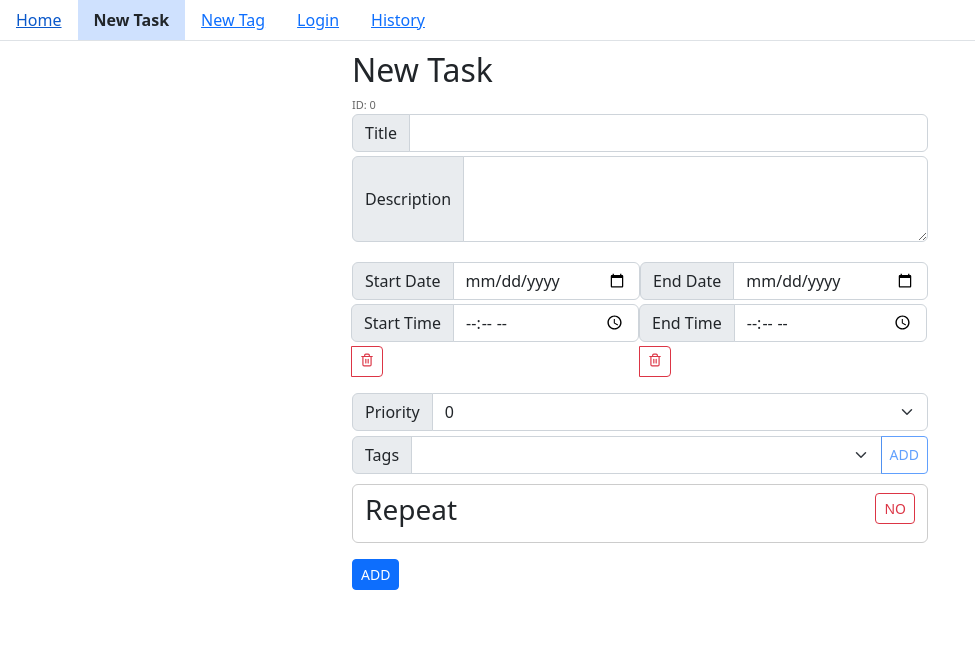
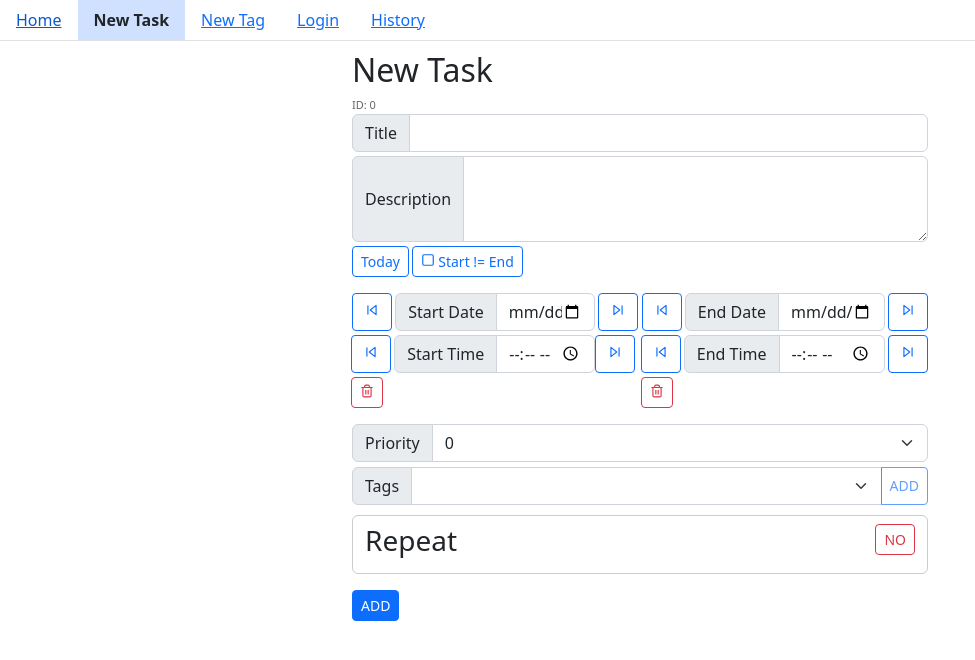
Before and after one commit to MrOggy85/tasks, a React (Create React App) app: page /task/0 in a window 1280 px wide. Shown: the top 660 px of the page, without its empty margins (0-975 px from the left). Built offline with nearby package versions, Linux system fonts and the light colour scheme.

Commit message:
feat: improve Task date input

```diff
--- a/src/components/Button/Button.tsx
+++ b/src/components/Button/Button.tsx
@@ -22,6 +22,7 @@ type Props = {
   content: ReactNode;
   onClick: () => void;
   style?: React.CSSProperties | undefined;
+  className?: string;
   disabled?: boolean;
   type?: 'button' | 'submit' | 'reset';
 };
@@ -32,11 +33,13 @@ const Button = ({
   onClick,
   disabled,
   style,
+  className,
   type,
 }: Props) => {
   return (
     <BootstrapButton
       style={style}
+      className={className}
       variant={variant}
       type={type || 'button'}
       disabled={disabled}
--- a/src/pages/Task/Task.module.css
+++ b/src/pages/Task/Task.module.css
@@ -9,3 +9,57 @@
   justify-content: space-between;
   align-items: flex-start;
 }
+
+.datetimeContainer {
+  display: flex
+}
+
+.startDatetimeContainer {
+  margin: 1rem 0;
+  display: flex;
+  flex-direction: column;
+}
+.endDatetimeContainer {
+  margin: 1rem 0;
+  display: flex;
+  flex-direction: column;
+}
+
+.dateContainer {
+  display: flex;
+  flex: 1
+}
+
+:global(.input-group-text) {
+  padding: 0 0.3rem;
+}
+
+@media only screen and (max-width: 400px) {
+  .datetimeContainer {
+    flex-direction: column;
+  }
+}
+
+@media only screen and (min-width: 400px) {
+  .startDatetimeContainer {
+    margin-right: 0.1rem;
+  }
+  .endDatetimeContainer {
+    margin-left: 0.1rem;
+  }
+  .dateLeftButton, .dateRightButton {
+    display: none;
+  }
+}
+
+.dateLeftButton {
+  margin-right: 0.2rem;
+  margin-bottom: 0.25rem;
+  min-width: 2.5rem;
+}
+
+.dateRightButton {
+  margin-left: 0.2rem;
+  margin-bottom: 0.25rem;
+  min-width: 2.5rem;
+}
--- a/src/pages/Task/Task.tsx
+++ b/src/pages/Task/Task.tsx
@@ -1,6 +1,12 @@
 import { ComponentProps, useEffect, useState } from 'react';
-import format from 'date-fns/format';
-import { FiTrash2 } from 'react-icons/fi';
+import { format, sub as dateSub, add as dateAdd } from 'date-fns';
+import {
+  FiCheckSquare,
+  FiSquare,
+  FiTrash2,
+  FiSkipForward,
+  FiSkipBack,
+} from 'react-icons/fi';
 import { parseCronExpression } from 'cron-schedule';
 import { useNavigate, useParams } from 'react-router-dom';
 import { Container, Form, InputGroup, Spinner } from 'react-bootstrap';
@@ -79,6 +85,7 @@ const Task = () => {
   const [description, setDescription] = useState('');
   const [startDate, setStartDate] = useState<Date | undefined>(undefined);
   const [endDate, setEndDate] = useState<Date | undefined>(undefined);
+  const [startEndDateSame, setStartEndDateSame] = useState(false);
   const [priority, setPriority] = useState<Task['priority']>(0);
   const [chosenTags, setChosenTags] = useState<number[]>([]);
   const [tagSelect, setTagSelect] = useState<number>(0);
@@ -184,6 +191,34 @@ const Task = () => {
     }
   };
 
+  const onTodayClick = () => {
+    const now = new Date();
+    const year = now.getFullYear();
+    const month = now.getMonth();
+    const date = now.getDate();
+    const hour = 6;
+    const minute = 30;
+    setStartDate(new Date(year, month, date, hour, minute));
+    setEndDate(new Date(year, month, date, hour, minute));
+  };
+
+  const onDateLeftClick = (date: Date, setDate: (date: Date) => void) => {
+    const newDate = dateSub(date, { days: 1 });
+    setDate(newDate);
+  };
+  const onDateRightClick = (date: Date, setDate: (date: Date) => void) => {
+    const newDate = dateAdd(date, { days: 1 });
+    setDate(newDate);
+  };
+  const onTimeLeftClick = (date: Date, setDate: (date: Date) => void) => {
+    const newDate = dateSub(date, { minutes: 30 });
+    setDate(newDate);
+  };
+  const onTimeRightClick = (date: Date, setDate: (date: Date) => void) => {
+    const newDate = dateAdd(date, { minutes: 30 });
+    setDate(newDate);
+  };
+
   let nextDate: Date | undefined = undefined;
   try {
     nextDate = repeatCronPattern
@@ -217,8 +252,52 @@ const Task = () => {
         type="textarea"
       />
 
-      <div style={{ display: 'flex' }}>
-        <InputGroup className="mb-3 mt-3">
+      <div>
+        <Button
+          variant="outline-primary"
+          type="button"
+          style={{ marginRight: '.2rem' }}
+          onClick={() => {
+            onTodayClick();
+          }}
+          content="Today"
+        />
+
+        <Button
+          variant="outline-primary"
+          type="button"
+          onClick={() => {
+            setStartEndDateSame(!startEndDateSame);
+          }}
+          content={
+            startEndDateSame ? (
+              <>
+                <FiCheckSquare style={{ marginRight: '.2rem' }} />
+                Start = End
+              </>
+            ) : (
+              <>
+                <FiSquare style={{ marginRight: '.2rem' }} />
+                Start != End
+              </>
+            )
+          }
+        />
+      </div>
+
+      <div className={styles.datetimeContainer}>
+        {!startEndDateSame && (
+          <InputGroup className={styles.startDatetimeContainer}>
+            <div className={styles.dateContainer}>
+              <Button
+                variant="outline-primary"
+                type="button"
+                className={styles.dateLeftButton}
+                onClick={() => {
+                  onDateLeftClick(startDate || new Date(), setStartDate);
+                }}
+                content={<FiSkipBack />}
+              />
               <InputField
                 label="Start Date"
                 value={startDate ? format(startDate, 'yyyy-MM-dd') : ''}
@@ -227,16 +306,39 @@ const Task = () => {
                     return;
                   }
                   const now = new Date();
-              const year = Number(newValue.split('-')[0]) || now.getFullYear();
+                  const year =
+                    Number(newValue.split('-')[0]) ?? now.getFullYear();
                   const month =
-                Number(newValue.split('-')[1]) - 1 || now.getMonth();
-              const date = Number(newValue.split('-')[2]) || now.getDate();
-              const hour = startDate?.getHours() ?? endDate?.getHours() ?? 6;
+                    Number(newValue.split('-')[1]) - 1 ?? now.getMonth();
+                  const date = Number(newValue.split('-')[2]) ?? now.getDate();
+                  const hour =
+                    startDate?.getHours() ?? endDate?.getHours() ?? 6;
                   const minute =
                     startDate?.getMinutes() ?? endDate?.getMinutes() ?? 30;
                   setStartDate(new Date(year, month, date, hour, minute));
                 }}
                 type="date"
+              />
+              <Button
+                variant="outline-primary"
+                type="button"
+                className={styles.dateRightButton}
+                onClick={() => {
+                  onDateRightClick(startDate || new Date(), setStartDate);
+                }}
+                content={<FiSkipForward />}
+              />
+            </div>
+
+            <div className={styles.dateContainer}>
+              <Button
+                variant="outline-primary"
+                type="button"
+                className={styles.dateLeftButton}
+                onClick={() => {
+                  onTimeLeftClick(startDate || new Date(), setStartDate);
+                }}
+                content={<FiSkipBack />}
               />
               <InputField
                 label="Start Time"
@@ -246,15 +348,26 @@ const Task = () => {
                     return;
                   }
                   const now = new Date();
-              const year = startDate?.getFullYear() || now.getFullYear();
-              const month = startDate?.getMonth() || now.getMonth();
-              const date = startDate?.getDate() || now.getDate();
+                  const year = startDate?.getFullYear() ?? now.getFullYear();
+                  const month = startDate?.getMonth() ?? now.getMonth();
+                  const date = startDate?.getDate() ?? now.getDate();
                   const hour = Number(newValue.split(':')[0]);
                   const minute = Number(newValue.split(':')[1]);
                   setStartDate(new Date(year, month, date, hour, minute));
                 }}
                 type="time"
               />
+              <Button
+                variant="outline-primary"
+                type="button"
+                className={styles.dateLeftButton}
+                onClick={() => {
+                  onTimeRightClick(startDate || new Date(), setStartDate);
+                }}
+                content={<FiSkipForward />}
+              />
+            </div>
+            <div style={{ display: 'block', width: '100%' }}>
               <Button
                 variant="outline-danger"
                 type="button"
@@ -263,30 +376,76 @@ const Task = () => {
                 }}
                 content={<FiTrash2 />}
               />
+            </div>
           </InputGroup>
+        )}
 
-        <InputGroup className="mb-3 mt-3">
+        <InputGroup className={styles.endDatetimeContainer}>
+          <div className={styles.dateContainer}>
+            <Button
+              variant="outline-primary"
+              type="button"
+              className={styles.dateLeftButton}
+              onClick={() => {
+                onDateLeftClick(endDate || new Date(), setEndDate);
+                if (startEndDateSame) {
+                  onDateLeftClick(startDate || new Date(), setStartDate);
+                }
+              }}
+              content={<FiSkipBack />}
+            />
             <InputField
-            label="End Date"
+              label={startEndDateSame ? 'Date' : 'End Date'}
               value={endDate ? format(endDate, 'yyyy-MM-dd') : ''}
               onChange={(newValue) => {
                 if (!newValue) {
                   return;
                 }
                 const now = new Date();
-              const year = Number(newValue.split('-')[0]) || now.getFullYear();
+                const year =
+                  Number(newValue.split('-')[0]) ?? now.getFullYear();
                 const month =
-                Number(newValue.split('-')[1]) - 1 || now.getMonth();
-              const date = Number(newValue.split('-')[2]) || now.getDate();
+                  Number(newValue.split('-')[1]) - 1 ?? now.getMonth();
+                const date = Number(newValue.split('-')[2]) ?? now.getDate();
                 const hour = endDate?.getHours() ?? startDate?.getHours() ?? 6;
                 const minute =
                   endDate?.getMinutes() ?? startDate?.getMinutes() ?? 30;
                 setEndDate(new Date(year, month, date, hour, minute));
+
+                if (startEndDateSame) {
+                  setStartDate(new Date(year, month, date, hour, minute));
+                }
               }}
               type="date"
             />
+            <Button
+              variant="outline-primary"
+              type="button"
+              className={styles.dateRightButton}
+              onClick={() => {
+                onDateRightClick(endDate || new Date(), setEndDate);
+                if (startEndDateSame) {
+                  onDateRightClick(startDate || new Date(), setStartDate);
+                }
+              }}
+              content={<FiSkipForward />}
+            />
+          </div>
+          <div className={styles.dateContainer}>
+            <Button
+              variant="outline-primary"
+              type="button"
+              className={styles.dateLeftButton}
+              onClick={() => {
+                onTimeLeftClick(endDate || new Date(), setEndDate);
+                if (startEndDateSame) {
+                  onTimeLeftClick(startDate || new Date(), setStartDate);
+                }
+              }}
+              content={<FiSkipBack />}
+            />
             <InputField
-            label="End Time"
+              label={startEndDateSame ? 'Time' : 'End Time'}
               value={endDate ? format(endDate, 'HH:mm') : ''}
               onChange={(newValue) => {
                 if (!newValue) {
@@ -299,9 +458,27 @@ const Task = () => {
                 const hour = Number(newValue.split(':')[0]);
                 const minute = Number(newValue.split(':')[1]);
                 setEndDate(new Date(year, month, date, hour, minute));
+
+                if (startEndDateSame) {
+                  setStartDate(new Date(year, month, date, hour, minute));
+                }
               }}
               type="time"
             />
+            <Button
+              variant="outline-primary"
+              type="button"
+              className={styles.dateRightButton}
+              onClick={() => {
+                onTimeRightClick(endDate || new Date(), setEndDate);
+                if (startEndDateSame) {
+                  onTimeRightClick(startDate || new Date(), setStartDate);
+                }
+              }}
+              content={<FiSkipForward />}
+            />
+          </div>
+          <div style={{ display: 'block', width: '100%' }}>
             <Button
               variant="outline-danger"
               type="button"
@@ -310,6 +487,7 @@ const Task = () => {
               }}
               content={<FiTrash2 />}
             />
+          </div>
         </InputGroup>
       </div>
 
```
Lines whose indentation alone changed are shown as unchanged.
